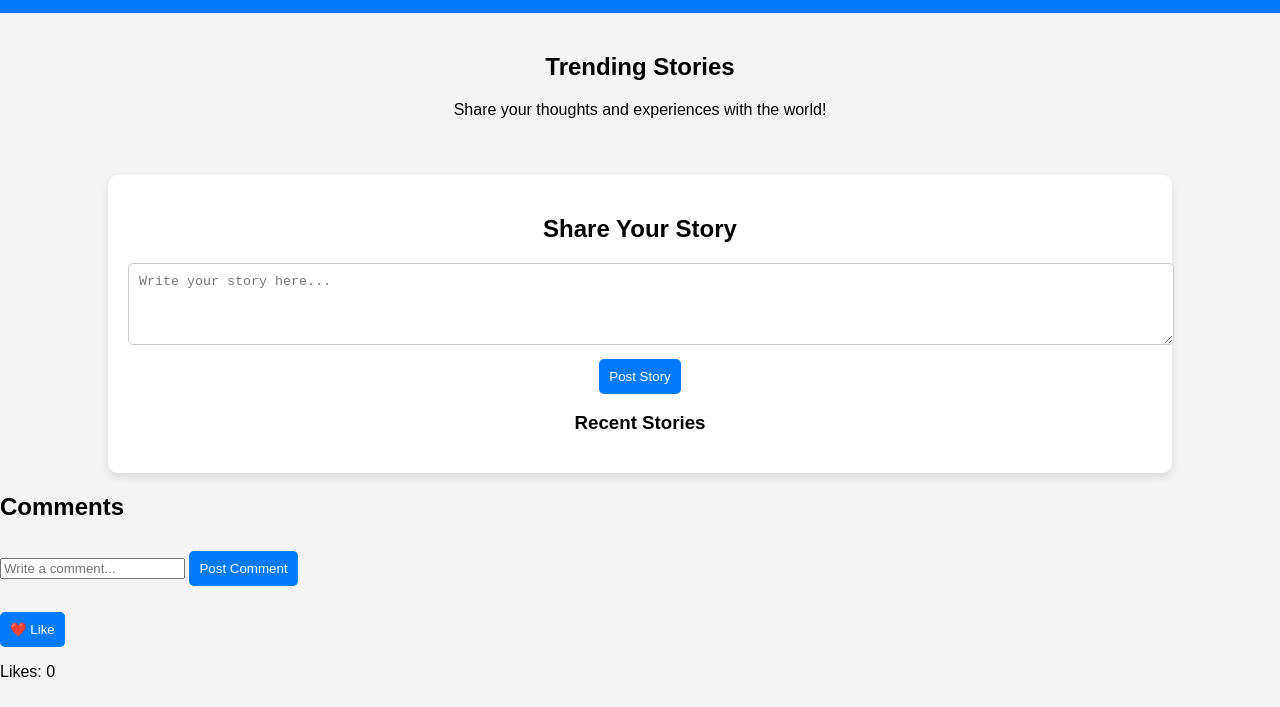
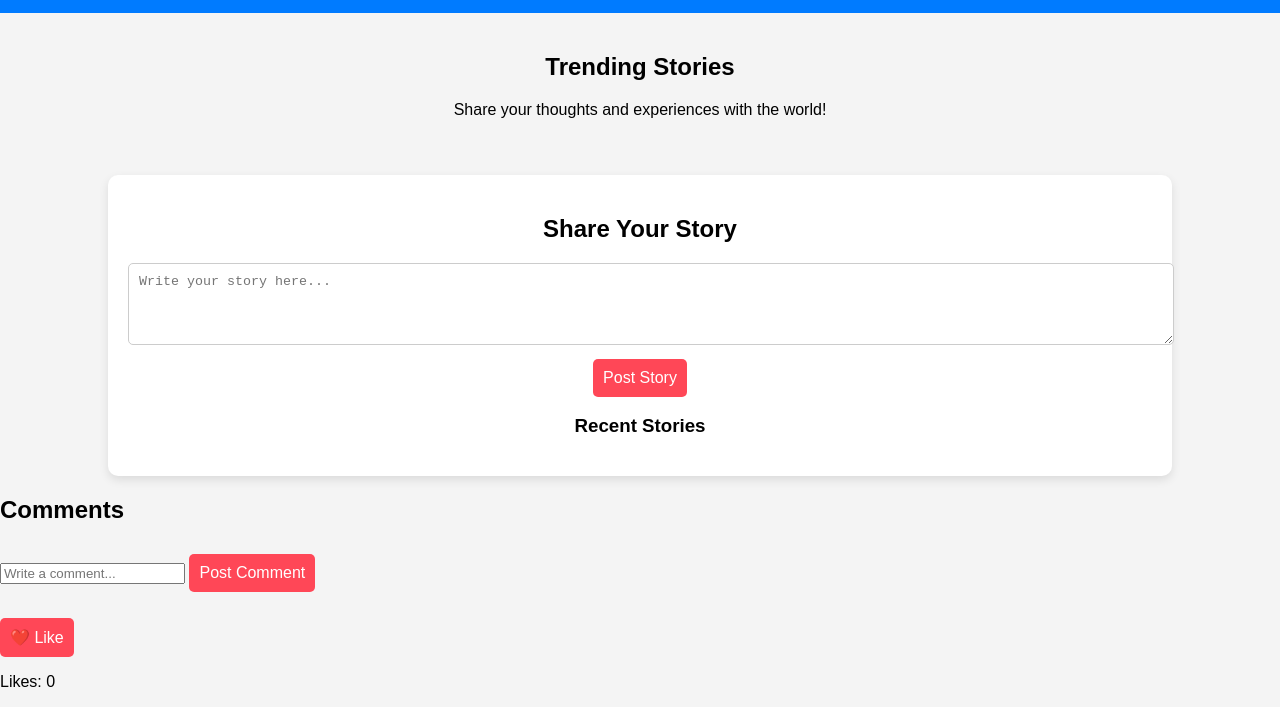
Before and after one commit to Joeytex2/JChat, a plain HTML site: page index.html in a window 1280 px wide. Shown: the part 115-822 px from the top of the page. Drawn offline with Linux system fonts and the light colour scheme.

Commit message:
Update styles.css

```diff
--- a/styles.css
+++ b/styles.css
@@ -64,3 +64,17 @@ button:hover {
     margin-top: 5px;
     border-radius: 5px;
 }
+button {
+    padding: 10px;
+    background-color: #ff4757;
+    color: white;
+    border: none;
+    cursor: pointer;
+    border-radius: 5px;
+    margin-top: 10px;
+    font-size: 16px;
+}
+
+button:hover {
+    background-color: #e84118;
+}
```
